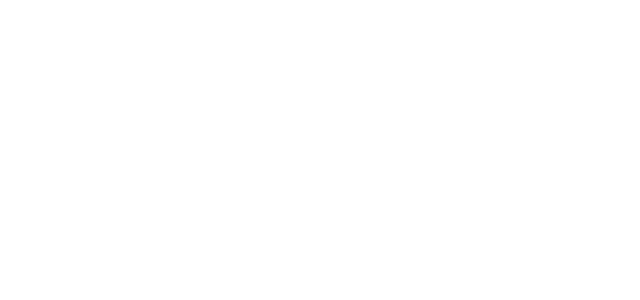
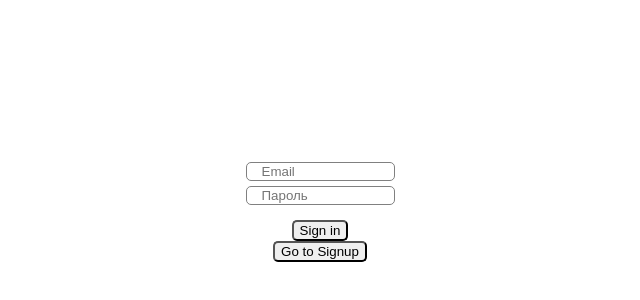
Before and after one commit to kpi-web/math-web, a React (Create React App) app: page /signin in a window 1280 px wide. Before the commit this address had no page. Shown: the part 188-488 px from the top of the page, without its empty margins (320-960 px from the left). Built offline with nearby package versions, Linux system fonts and the light colour scheme.

Commit message:
feat: add auth

```diff
--- a/src/components/Router.tsx
+++ b/src/components/Router.tsx
@@ -2,6 +2,7 @@
 import {BrowserRouter, Route, Routes} from "react-router-dom";
 import Main from "./pages/Main";
 import SignUp from "./pages/SignUp";
+import SignIn from "./pages/SignIn";
 
 const Router = () => {
     return (
@@ -9,6 +10,8 @@
             <Routes>
                 <Route path={'/'} element={<Main />}/>
                 <Route path={'/signup'} element={<SignUp />}/>
+                <Route path={'/signin'} element={<SignIn />} />
+                <Route path={'*'} element={<SignUp />} />
             </Routes>
         </BrowserRouter>
     );
--- a/src/components/atoms/Button.tsx
+++ b/src/components/atoms/Button.tsx
@@ -15,9 +15,9 @@
   border-radius: 5px;
 `
 
-const Button = ({children, ...props}: ButtonProps) => {
+const Button = ({children, onClickHandler,  ...props}: ButtonProps) => {
     return (
-        <ButtonStyled {...props}>
+        <ButtonStyled onClick={() => onClickHandler!()} {...props}>
             {children}
         </ButtonStyled>
     );
--- a/src/components/molecules/HeaderItem.tsx
+++ b/src/components/molecules/HeaderItem.tsx
@@ -28,7 +28,7 @@
         dropdownConfig
     }: HeaderItem
 ) => {
-    const [isDropdownOpen, setIsDropdownOpen] = useState(true)
+    const [isDropdownOpen, setIsDropdownOpen] = useState(false)
     return (
         <Flex
             flexDirection={'column'}
--- a/src/components/organisms/Header.tsx
+++ b/src/components/organisms/Header.tsx
@@ -1,6 +1,9 @@
 import React from 'react';
 import styled from "styled-components";
 import HeaderItem from "../molecules/HeaderItem";
+import Flex from "../atoms/Flex";
+import app from "../../firebase";
+import { signOut, getAuth } from "firebase/auth";
 
 const HeaderStyled = styled.div`
   position: fixed;
@@ -14,6 +17,20 @@
   justify-content: space-around;
 `
 
+
+
+const Header = ({name}: {name: string}) => {
+
+    const auth = getAuth(app)
+
+    const out = async () => {
+        try{
+            await signOut(auth)
+        }
+        catch (e: any){
+            console.log(e.message)
+        }
+    }
     const headerItems = [
         {
             title: 'Головна',
@@ -40,25 +57,23 @@
             onClickHandler: () => console.log('kek'),
             dropdownConfig: [
                 {
-                title: 'Вхід',
-                action: () => console.log("Вхід"),
-            },
-            {
-                title: 'Реєстрація',
-                action: () => console.log("Реєстрація")
+                    title: 'Вихід',
+                    action: () => out(),
                 }
             ]
-    }
+        },
+
     ]
-
-const Header = () => {
     return (
+        <Flex>
             <HeaderStyled>
                 {
-                headerItems.map(({title, onClickHandler, dropdownConfig}, index) =>
+                    headerItems.concat([{title: name, onClickHandler: () => {}}]).map(({title, onClickHandler, dropdownConfig}, index) =>
                         <HeaderItem dropdownConfig={dropdownConfig} onClick={onClickHandler} title={title} key={index}/>)
                 }
+
             </HeaderStyled>
+        </Flex>
 
     );
 };
--- a/src/components/pages/Main.tsx
+++ b/src/components/pages/Main.tsx
@@ -1,19 +1,36 @@
-import React from 'react';
+import React, {useEffect, useState} from 'react';
 import Flex from "../atoms/Flex";
 import Header from "../organisms/Header";
 import FirstMainScreen from "../organisms/FirstMainScreen";
 import SecondMainScreen from "../organisms/SecondMainScreen";
 import ThirdMainScreen from "../organisms/ThirdMainScreen";
 import Footer from "../organisms/Footer";
+import { onAuthStateChanged, signOut, getAuth } from "firebase/auth";
+import {useNavigate} from "react-router-dom";
+import app from "../../firebase";
 
 const Main = () => {
+    const [email, setEmail] = useState('')
+    const navigate = useNavigate()
+    const auth = getAuth(app)
+    useEffect(() => {
+        onAuthStateChanged(auth, (user: any) => {
+            if (!user){
+                navigate('/signin')
+            }
+            else{
+                setEmail(user.email)
+                console.log(user)
+            }
+        })
+    }, [])
     return (
         <Flex
             flexDirection={'column'}
             height={'fit-content'}
             width={'100vw'}
         >
-            <Header />
+            <Header name={email} />
             <FirstMainScreen />
             <SecondMainScreen />
             <ThirdMainScreen />
--- /dev/null
+++ b/src/components/pages/SignIn.tsx
@@ -0,0 +1,38 @@
+import React, {useState} from 'react';
+import SignUpInTemplate from "../templates/SignUpInTemplate";
+import {signInWithEmailAndPassword, getAuth, }  from 'firebase/auth';
+import {useNavigate} from "react-router-dom";
+import app from "../../firebase";
+const SignIn = () => {
+    const [email, setEmail] = useState('')
+    const [password, setPassword] = useState('')
+    const navigate = useNavigate()
+    const auth = getAuth(app)
+    const signIn = async () => {
+        if (email && password ){
+            try{
+                await signInWithEmailAndPassword(auth, email, password)
+                navigate('/')
+
+            }
+            catch (e: any){
+                console.log(e.code)
+                switch (e.code) {
+                    case 'auth/wrong-password':
+                        return alert(`${e.code}`)
+                    default:
+                        alert('Unexpected error')
+                }
+
+            }
+        }
+        else{
+            alert('Fill all fields!')
+        }
+    }
+    return (
+        <SignUpInTemplate email={email} setEmail={setEmail} password={password} setPassword={setPassword} handler={signIn} />
+    );
+};
+
+export default SignIn;
--- a/src/components/pages/SignUp.tsx
+++ b/src/components/pages/SignUp.tsx
@@ -3,7 +3,6 @@
 import { createUserWithEmailAndPassword, getAuth } from 'firebase/auth';
 import {useNavigate} from "react-router-dom";
 import app from "../../firebase";
-import {SignInUp} from "../../interfaces";
 
 const dateRegexp = /^(?:(?:31(\/|-|\.)(?:0?[13578]|1[02]))\1|(?:(?:29|30)(\/|-|\.)(?:0?[13-9]|1[0-2])\2))(?:(?:1[6-9]|[2-9]\d)?\d{2})$|^(?:29(\/|-|\.)0?2\3(?:(?:(?:1[6-9]|[2-9]\d)?(?:0[48]|[2468][048]|[13579][26])|(?:(?:16|[2468][048]|[3579][26])00))))$|^(?:0?[1-9]|1\d|2[0-8])(\/|-|\.)(?:(?:0?[1-9])|(?:1[0-2]))\4(?:(?:1[6-9]|[2-9]\d)?\d{2})$/
 
--- a/src/components/templates/SignUpInTemplate.tsx
+++ b/src/components/templates/SignUpInTemplate.tsx
@@ -4,7 +4,7 @@
 import {SignInUp} from "../../interfaces";
 import {css} from "styled-components";
 import Button from "../atoms/Button";
-import {useLocation} from "react-router-dom";
+import {useLocation, useNavigate} from "react-router-dom";
 
 const inputsStyle = css`
   border: 1px solid grey;
@@ -16,6 +16,7 @@
 const SignUpInTemplate = ({date, setDate, email, setEmail, password, setPassword, confirmPassword, setConfirmPassword, handler}: SignInUp) => {
     const {pathname} = useLocation()
     const isSignup = useMemo(() => pathname === '/signup',[])
+    const navigate = useNavigate()
     return (
         <Flex
             flexDirection={'column'}
@@ -31,9 +32,12 @@
                     flexDirection={'column'}
                     rowGap={'5px'}
                 >
+                    {   isSignup &&
                         <Input placeholder={'dd.mm.yyyy'} value={date!} onChangeHandler={setDate!} additionalStyle={inputsStyle}/>
+                    }
                     <Input placeholder={'Email'} value={email} onChangeHandler={setEmail} type={'email'} additionalStyle={inputsStyle}/>
                     <Input placeholder={'Пароль'} value={password} onChangeHandler={setPassword} type={'password'} additionalStyle={inputsStyle}/>
+                    {   isSignup &&
                         <Input
                             placeholder={'Підтвердити пароль'}
                             value={confirmPassword!}
@@ -41,9 +45,13 @@
                             type={'password'}
                             additionalStyle={inputsStyle}
                         />
+                    }
                 </Flex>
+                <Flex width={'100%'} justifyContent={'center'} marginTop={'15px'}>
                     <Button type={'submit'}>{isSignup ? 'Sign up' : 'Sign in'}</Button>
+                </Flex>
             </form>
+            <Button onClickHandler={() => navigate(isSignup ? '/signin' : '/signup')}>{isSignup ? 'Go to Sign in' : 'Go to Signup'}</Button>
         </Flex>
     );
 };
```
Also changed, not shown: src/components/atoms/ContentWrapper.tsx (deleted, +0 -19 lines). Lines whose indentation alone changed are shown as unchanged.
